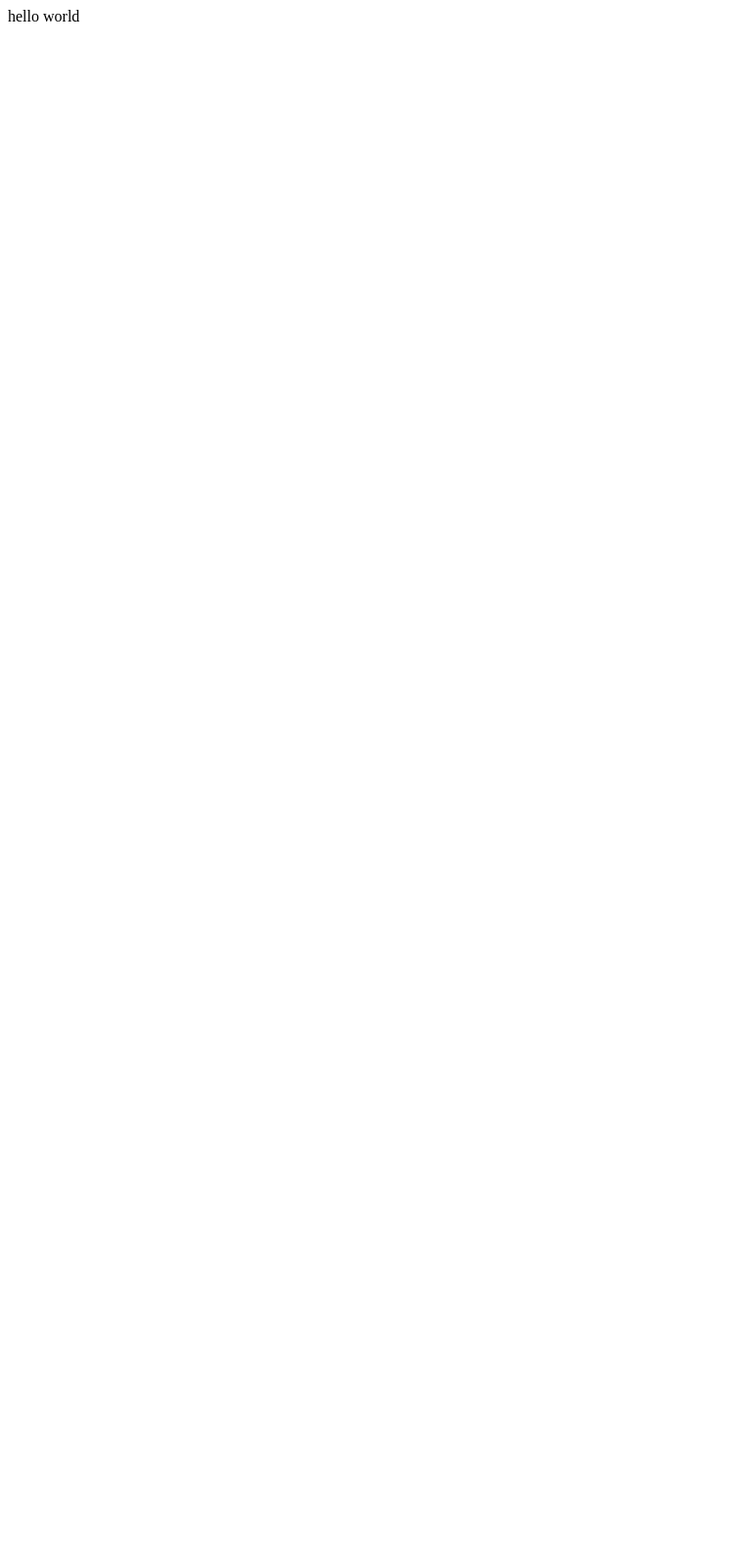
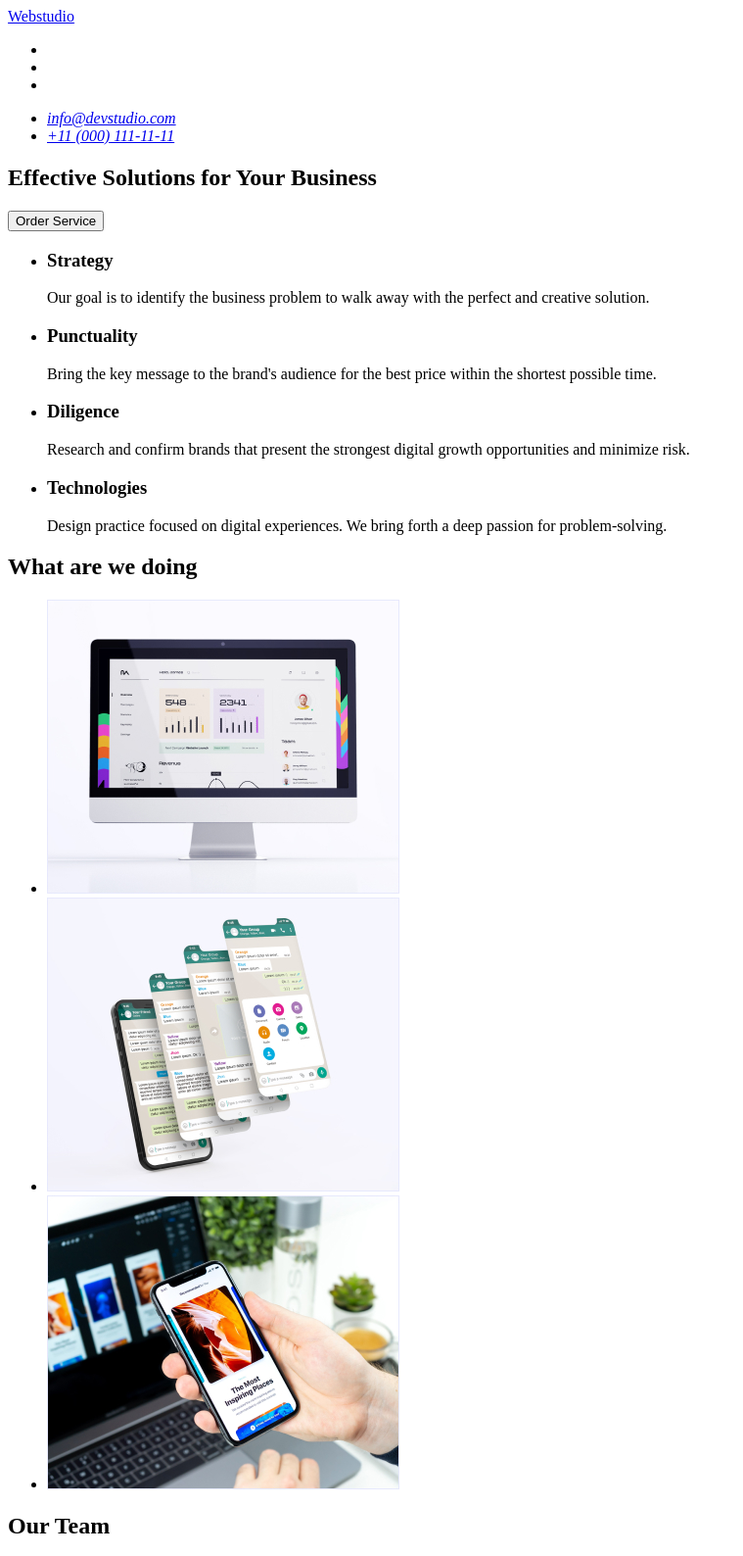
Before and after one commit to olyaterzilova/homework-1, a plain HTML site: page index.html in a window 1280 px wide. Shown: the top 1588 px of the page at 98% size, without its empty margins (0-759 px from the left). Before the commit the page ends 800 px from the top, so only its background shows below. Drawn offline with Linux system fonts and the light colour scheme.

Commit message:
homework1

```diff
--- a/index.html
+++ b/index.html
@@ -5,12 +5,107 @@
     <meta charset="UTF-8">
     <meta http-equiv="X-UA-Compatible" content="IE=edge">
     <meta name="viewport" content="width=device-width, initial-scale=1.0">
-    <title>my homework</title>
+    <title>webstudio</title>
 </head>
-hello world
 
 <body>
+    <!--header-->
+    <header>
+        <nav>
+            <a href="./index.html">Webstudio</a>
+            <ul>
+                <li><a href="Studio"></a></li>
+                <li><a href="Portfolio"></a></li>
+                <li><a href="Contacts"></a></li>
+            </ul>
+        </nav>
+        <address>
+            <ul>
+                <li><a href="info@devstudio.com">info@devstudio.com</a></li>
+                <li><a href="tel:+110001111111">+11 (000) 111-11-11</a></li>
+            </ul>
+        </address>
+    </header>
+    <!--main-->
+    <!--section1-->
+    <section>
+        <h1>Effective Solutions
+            for Your Business</h1>
+        <button type="button">Order Service</button>
+    </section>
+    <!--section2-->
+    <section>
+        <ul>
+            <li>
+                <h3>Strategy</h3>
+                <p>Our goal is to identify the business
+                    problem to walk away with the perfect and creative solution.</p>
+            </li>
+            <li>
+                <h3>Punctuality</h3>
+                <p>Bring the key message to the brand's audience for the best price within the shortest possible time.
+                </p>
+            </li>
+            <li>
+                <h3>Diligence</h3>
+                <p>Research and confirm brands that present the strongest digital growth opportunities and minimize
+                    risk.
+                </p>
 
+            </li>
+            <li>
+                <h3>Technologies</h3>
+                <p>Design practice focused on digital experiences. We bring forth a deep passion for problem-solving.
+                </p>
+            </li>
+        </ul>
+    </section>
+    <!--section3-->
+    <section>
+        <h2>What are we doing</h2>
+        <ul>
+            <li>
+                <img src="images/img 1.jpg" alt="computer photo" width="360 " height="300">
+            </li>
+            <li>
+                <img src="images/img 2.jpg" alt="telephone photo" width="360 " height="300">
+            </li>
+            <li>
+                <img src="images/img 3.jpg" alt="Technologies" width="360 " height="300">
+            </li>
+        </ul>
+    </section>
+    <!--section4-->
+    <section>
+        <h2>Our Team</h2>
+        <ul>
+            <li>
+                <img src="images/img-3.jpg" alt="Product Designer" width="264" height="260">
+                <h3>Mark Guerrero</h3>
+                <p>Product Designer</p>
+            </li>
+            <li>
+                <img src="images/img-2.jpg" alt="Frontend Developer" width="264" height="260">
+                <h3>Tom Ford</h3>
+                <p>Frontend Developer</p>
+            </li>
+            <li>
+                <img src="images/img-1.jpg" alt="Marketing" width="264" height="260">
+                <h3>Camila Garcia</h3>
+                <p>Marketing</p>
+            </li>
+            <li>
+                <img src="images/img.jpg" alt="UI Designer" width="264" height="260">
+                <h3>Daniel Wilson</h3>
+                <p>UI Designer</p>
+            </li>
+        </ul>
+    </section>
+    <!--footer-->
+    <footer>
+        <a href="./index.html">Webstudio</a>
+        <p>Increase the flow of customers and sales for your business with digital marketing & growth solutions.</p>
+    </footer>
 </body>
 
 </html>
```
Also changed, not shown: images/img 1.jpg (added), images/img 2.jpg (added), images/img 3.jpg (added), images/img-1.jpg (added), images/img-2.jpg (added), images/img-3.jpg (added), images/img.jpg (added).
